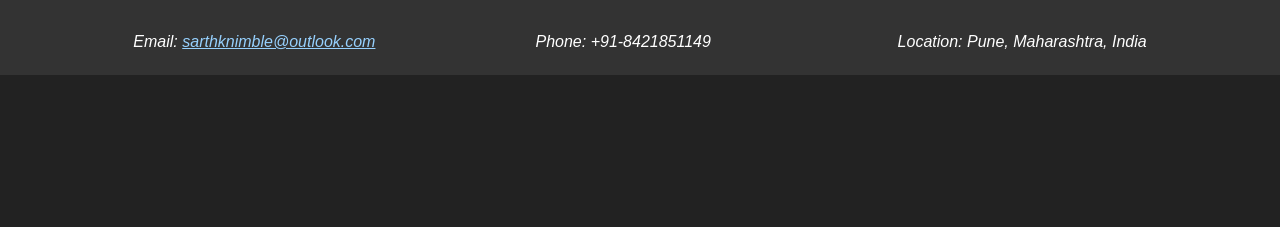
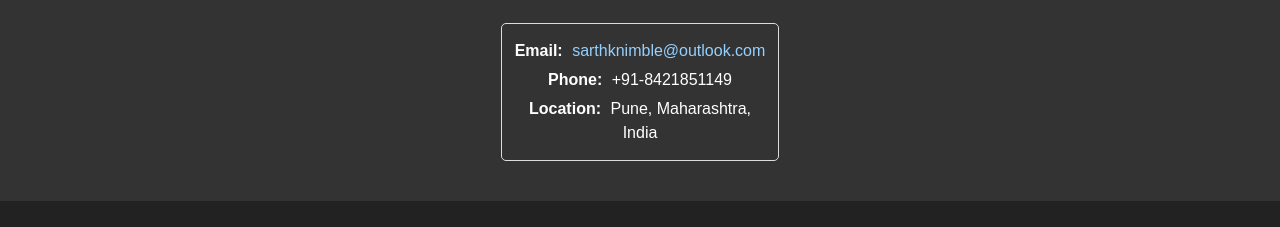
Before and after one commit to sarthak-13N/Sarthak-Nimble-PortFolio, a plain HTML site: page index.html in a window 1280 px wide. Shown: the part 5399-5626 px from the top of the page. Before the commit the page ends 5499 px from the top, so only its background shows below. Drawn offline with Linux system fonts and the light colour scheme.

Commit message:
second commit 19-09-2024 2.43am

```diff
--- a/index.html
+++ b/index.html
@@ -418,14 +418,17 @@
                     <i class="fab fa-linkedin"></i>
                 </a>
 
-            </div><br>
+            </div>
             <address>
-                <p>Email: <a href="mailto:sarthknimble@outlook.com"
-                        style="color: #96d0fd;">sarthknimble@outlook.com</a>&nbsp;&nbsp;&nbsp;&nbsp;&nbsp;&nbsp;&nbsp;&nbsp;&nbsp;&nbsp;&nbsp;&nbsp;&nbsp;&nbsp;&nbsp;&nbsp;&nbsp;&nbsp;&nbsp;&nbsp;&nbsp;&nbsp;&nbsp;&nbsp;&nbsp;&nbsp;&nbsp;&nbsp;&nbsp;&nbsp;&nbsp;&nbsp;&nbsp;&nbsp;&nbsp;
-                    Phone: +91-8421851149
-                    &nbsp;&nbsp;&nbsp;&nbsp;&nbsp;&nbsp;&nbsp;&nbsp;&nbsp;&nbsp;&nbsp;&nbsp;&nbsp;&nbsp;&nbsp;&nbsp;&nbsp;&nbsp;&nbsp;&nbsp;&nbsp;&nbsp;&nbsp;&nbsp;&nbsp;&nbsp;&nbsp;&nbsp;&nbsp;&nbsp;&nbsp;&nbsp;&nbsp;&nbsp;&nbsp;&nbsp;&nbsp;&nbsp;&nbsp;&nbsp;
-                    Location: Pune, Maharashtra, India</p>
-
+                <p>
+                    <span>Email:</span> <a href="mailto:sarthknimble@outlook.com">sarthknimble@outlook.com</a>
+                </p>
+                <p>
+                    <span>Phone:</span> +91-8421851149
+                </p>
+                <p>
+                    <span>Location:</span> Pune, Maharashtra, India
+                </p>
             </address>
         </center>
     </footer><br>
--- a/styles.css
+++ b/styles.css
@@ -500,3 +500,52 @@ section {
         padding: 8px 12px;
     }
 }
+
+/* Base styling for address */
+address {
+    font-style: normal;
+    margin: 20px 0;
+    color: #333;
+    padding: 10px;
+    border: 1px solid #ddd;
+    border-radius: 5px;
+    background-color: #333;
+    width: 21.7%;
+
+}
+
+/* Styling for the links */
+address a {
+    color: #96d0fd;
+    text-decoration: none;
+}
+
+address a:hover {
+    text-decoration: underline;
+}
+
+/* Style for paragraphs inside address */
+address p {
+    margin: 5px 0;
+    font-size: 16px;
+    line-height: 1.5;
+    color: #fff;
+}
+
+/* Style for span elements inside paragraphs */
+address span {
+    font-weight: bold;
+    margin-right: 5px;
+}
+
+/* Responsive adjustments */
+@media screen and (max-width: 768px) {
+    address {
+        padding: 10px;
+        font-size: 14px;
+    }
+
+    address p {
+        margin: 10px 0;
+    }
+}
```
